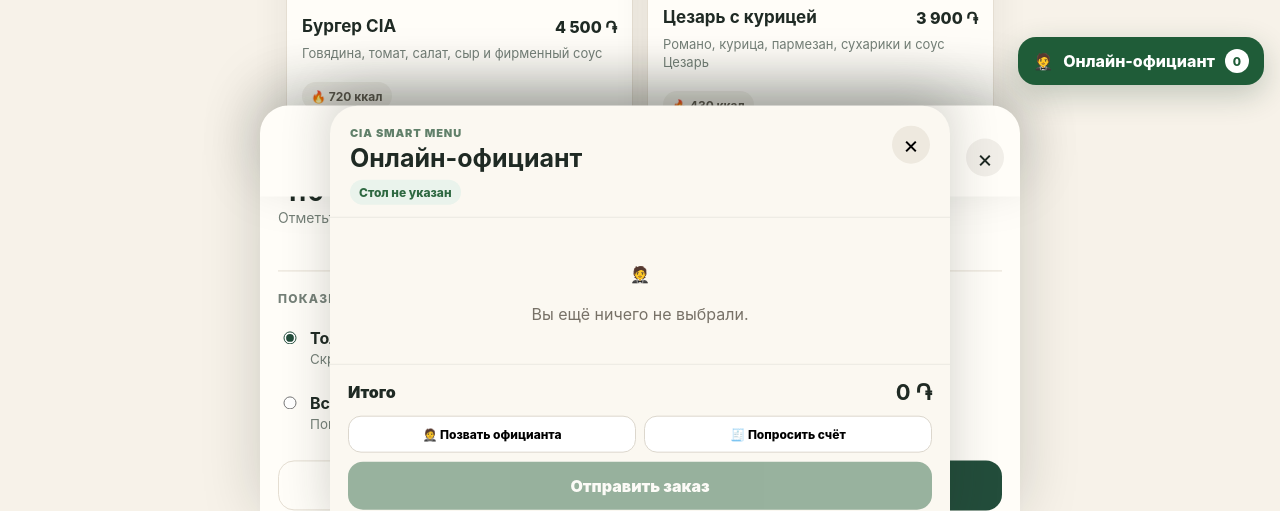
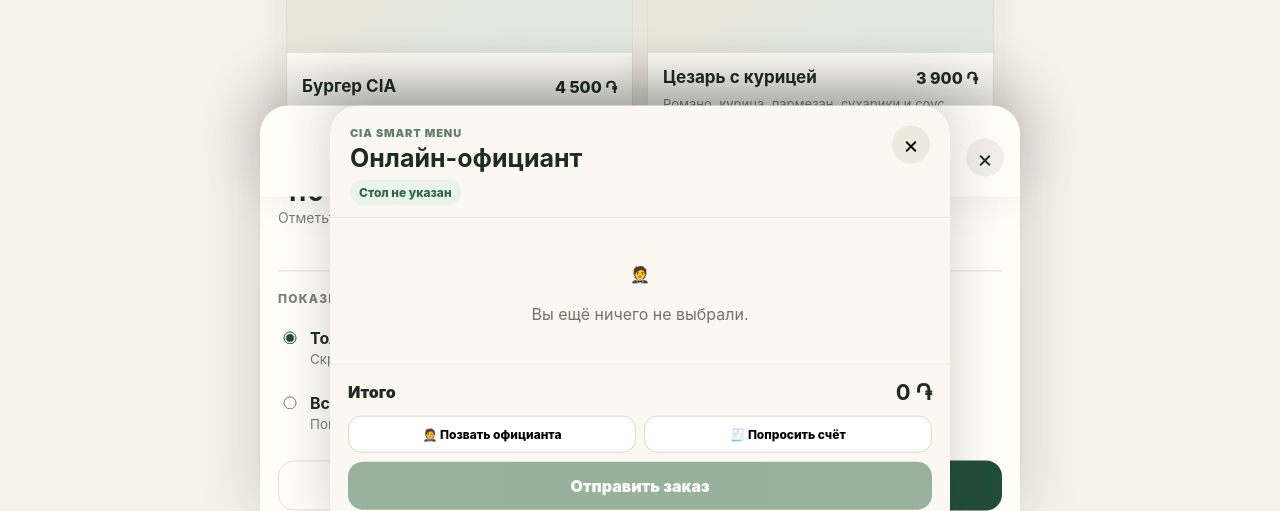
Before and after one commit to Shant761/cia-smart-menu-demo, a plain HTML site: page index.html in a window 1280 px wide. Shown: the part 699-1210 px from the top of the page. Drawn offline with Linux system fonts and the light colour scheme.

Commit message:
Load top Online Waiter placement

```diff
--- a/index.html
+++ b/index.html
@@ -113,5 +113,6 @@
   <script src="app.js" defer></script>
   <script src="customization.js" defer></script>
   <script src="waiter.js" defer></script>
+  <script src="waiter-position.js" defer></script>
 </body>
 </html>
```
